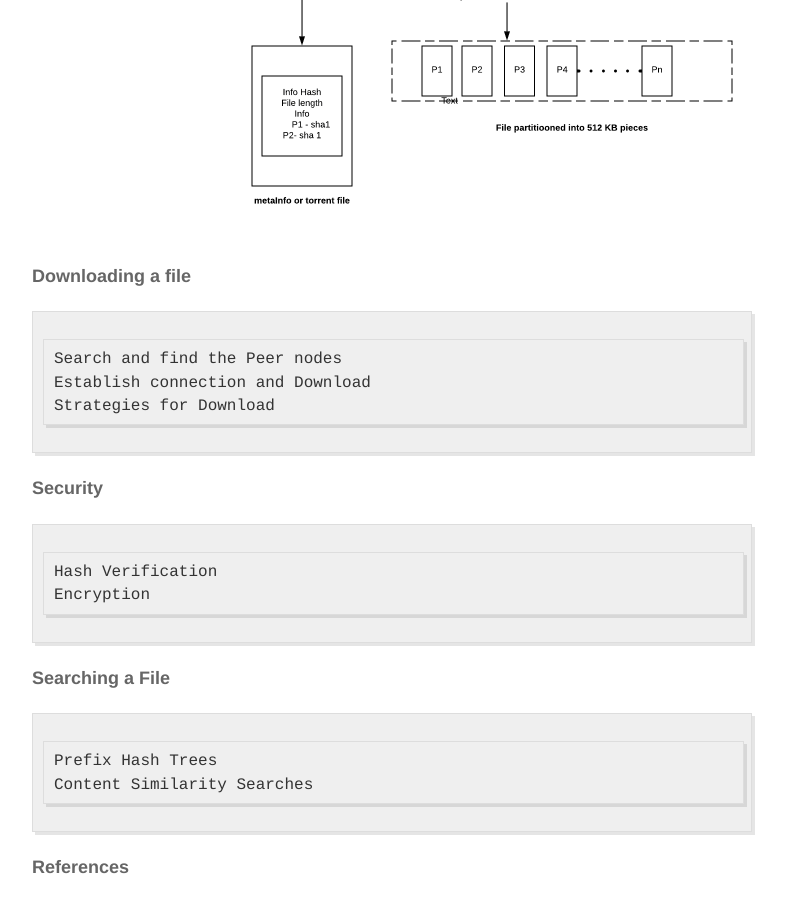
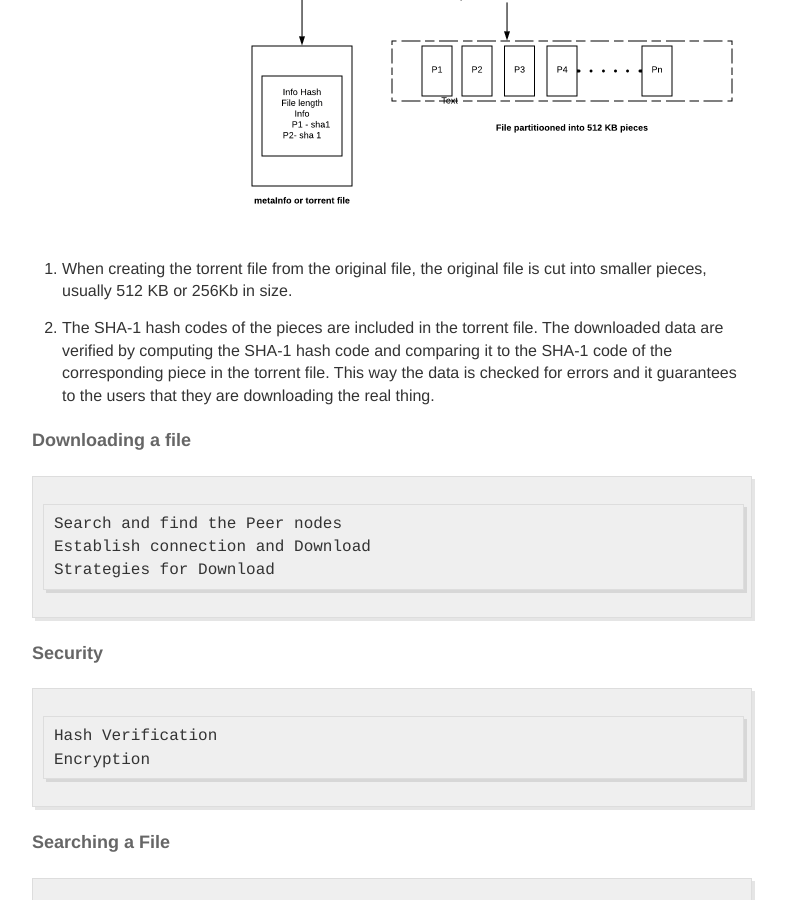
Before and after one commit to siddharthsingh89/siddharthsingh89.github.io, a Jekyll site: the page built from _posts/2020-03-10-P2P-bittorrent_system.md, in a window 1280 px wide and 900 px high, scrolled down 2043 px. Shown: the whole window, without its empty margins (248-1034 px from the left). Built offline with Jekyll 4.4.1, drawn with Linux system fonts in a browser that asks for light colours; comment, search, counter and statistics services are not loaded.

Commit message:
Update 2020-03-10-P2P-bittorrent_system.md

```diff
--- a/_posts/2020-03-10-P2P-bittorrent_system.md
+++ b/_posts/2020-03-10-P2P-bittorrent_system.md
@@ -52,6 +52,9 @@ Third generation peer-to-peer networks use Distributed hash tables to look up fi
 #### Upload a file as a content provider
 ![Uploading a file](/images/partitionfile.png "Partition File")
 
+1. When creating the torrent file from the original file, the original file is cut into smaller pieces, usually 512 KB or 256Kb in size.
+
+2. The SHA-1 hash codes of the pieces are included in the torrent file. The downloaded data are verified by computing the SHA-1 hash code and comparing it to the SHA-1 code of the corresponding piece in the torrent file. This way the data is checked for errors and it guarantees to the users that they are downloading the real thing.
 
 #### Downloading a file
     Search and find the Peer nodes
```
